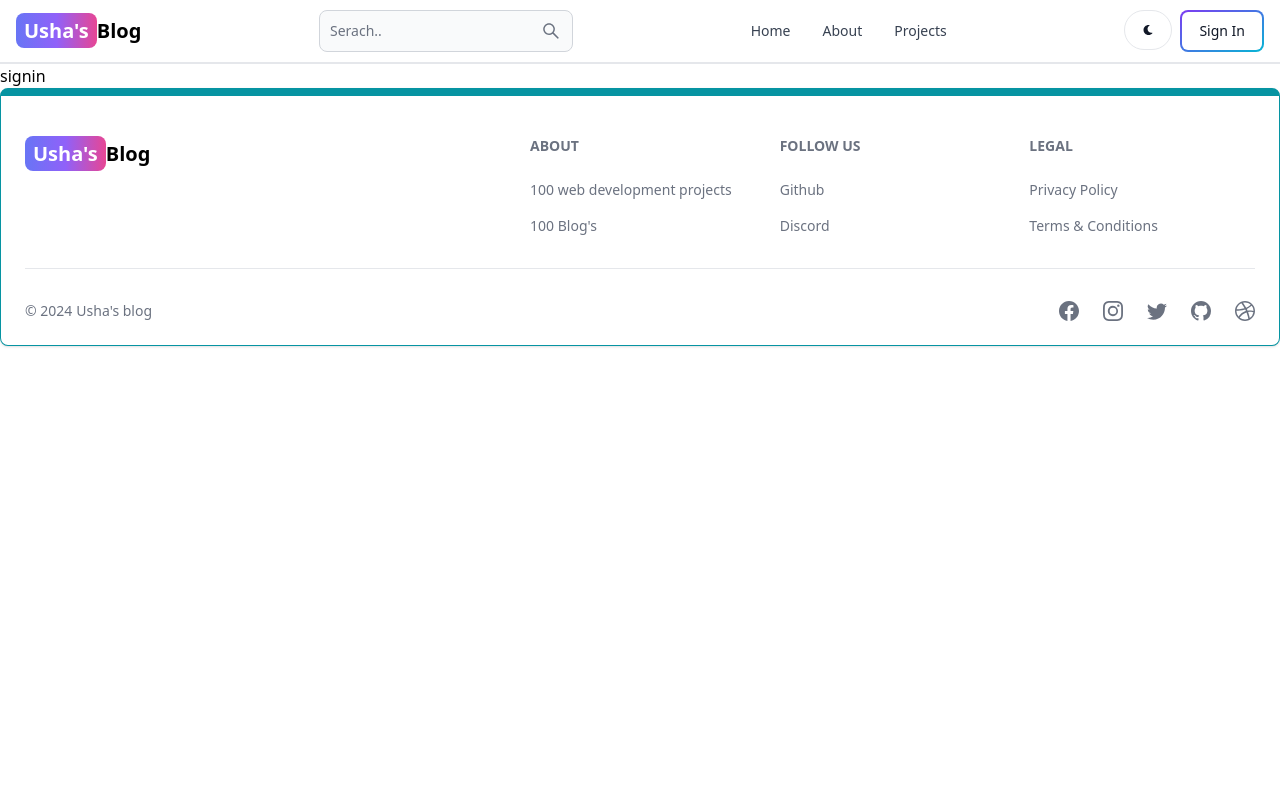
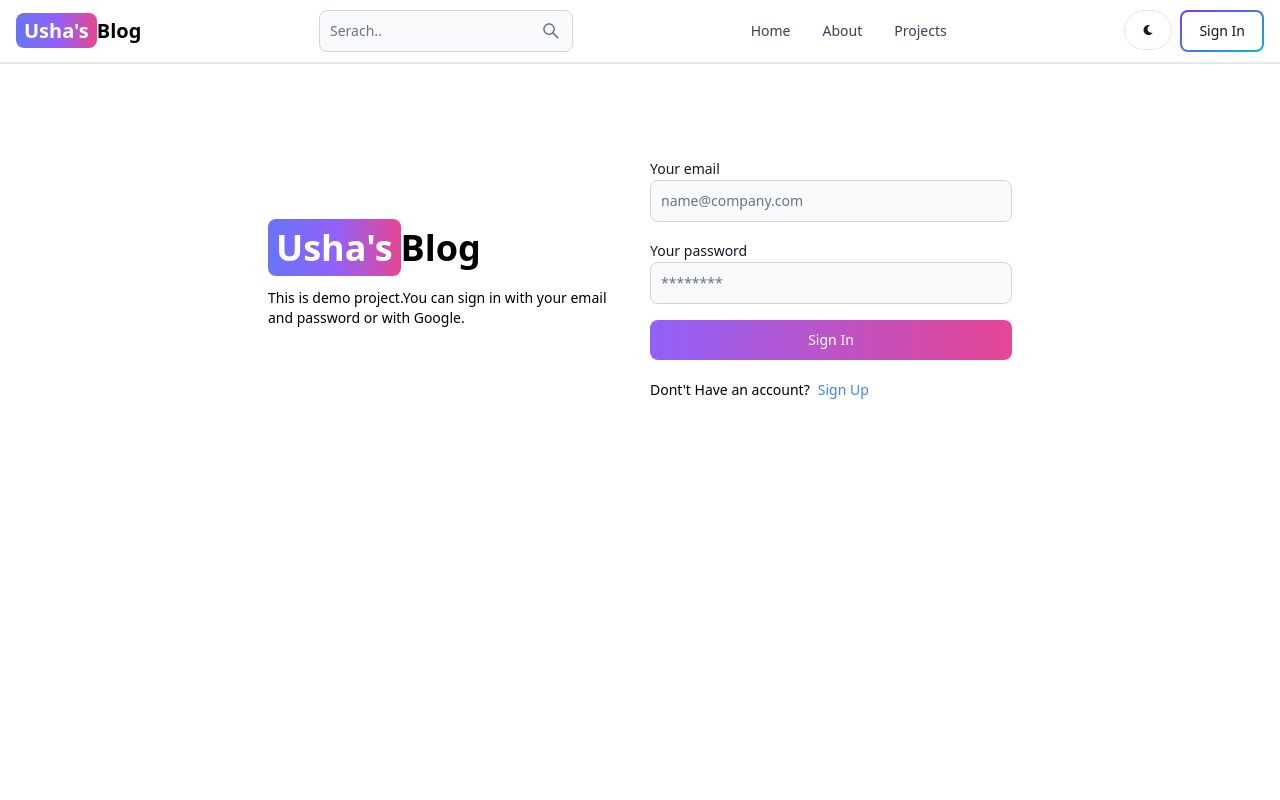
Before and after one commit to usha-p/mern-blog, a React (Vite) app in the folder client/: page /sign-in in a window 1280 px wide. Shown: the top 800 px of the page. Built offline with nearby package versions, Linux system fonts and the light colour scheme.

Commit message:
complete sign in functionality

```diff
--- a/client/src/pages/SignIn.jsx
+++ b/client/src/pages/SignIn.jsx
@@ -1,9 +1,108 @@
-import React from 'react'
+import React, { useState } from "react";
+import { Link,useNavigate } from "react-router-dom";
+import { Label, TextInput,Button, Alert, Spinner } from "flowbite-react";
+export default function SignIn() {
+  const [formData,setFormData]=useState({})
+  const [errorMessage,setErrorMessage]=useState(null)
+  const [loading,setLoading]=useState(false)
+  const navigate=useNavigate()
+  const handleChange=(e)=>{
+   setFormData({...formData,[e.target.id]:e.target.value.trim()})
+  };
 
-export default function SignIn() {
+const handleSubmit=async(e)=>{
+  e.preventDefault();
+  if(!formData.email || !formData.password){
+    return setErrorMessage('Please fill out all fields')
+  }
+  try {
+    setLoading(true);
+    setErrorMessage(null)
+
+    const res=await fetch('/api/auth/signin',{
+      method:'POST',
+      headers:{
+        'Content-Type':'application/json'
+      },
+      body:JSON.stringify(formData)
+    });
+    const data=await res.json();
+    if (data.success===false){
+      return setErrorMessage(data.message)
+    }
+    setLoading(false)
+    if(res.ok){
+      navigate('/')
+    }
+  } catch (error) {
+    setErrorMessage(error.message)
+    setLoading(false);
+  }
+}
   return (
-    <div>
-      signin
+    <div className="min-h-screen mt-20">
+      <div className="flex p-3 max-w-3xl mx-auto flex-col md:flex-row md:items-center gap-5">
+        {/* *left*/}
+        <div className="flex-1">
+          <Link
+            to="/"
+            className=" font-bold dark:text-white  text-4xl"
+          >
+            <span className="px-2 py-1 bg-gradient-to-r from-indigo-500 via-purple-500 to-pink-500 rounded-lg text-white">
+              Usha's
+            </span>
+            Blog
+          </Link>
+          <p className="text-sm mt-5">This is demo project.You can sign in with your email and password or with Google.</p>
+        </div>
+        {/*right*/}
+        <div className="flex-1">
+          <form className="flex flex-col gap-4" onSubmit={handleSubmit}>
+
+            <div>
+              <Label value='Your email'/>
+              <TextInput
+              type='email'
+              placeholder="name@company.com"
+              id='email'
+              onChange={handleChange}
+              />
+            </div>
+            <div>
+              <Label value='Your password'/>
+              <TextInput
+              type='password'
+              placeholder="********"
+              id='password'
+              onChange={handleChange}
+              />
+            </div>
+            <Button gradientDuoTone='purpleToPink' type='submit' disabled={loading}>
+       {
+        loading?(
+          <>
+          <Spinner size='sm'/>
+          <span className="pl-3">Loading...</span>
+
+        </>
+        ):('Sign In')
+       }
+</Button>
+
+          </form>
+          <div className="flex gap-2 text-sm mt-5">
+            <span>Dont't Have an account?</span>
+            <Link to='/sign-up' className="text-blue-500">Sign Up</Link>
+          </div>
+          {
+            errorMessage &&(
+              <Alert className="mt-5" color='failure'>
+                {errorMessage}
+              </Alert>
+            )
+          }
+        </div>
+      </div>
     </div>
-  )
+  );
 }
```
